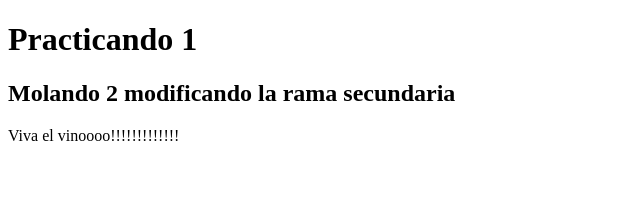
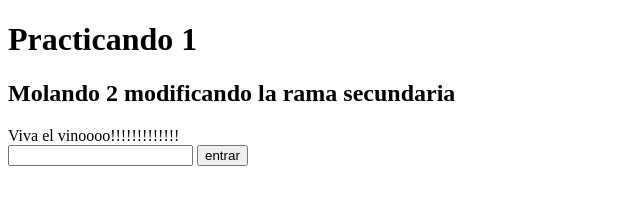
Before and after one commit to JoseLuis3003/Probando, a plain HTML site: page index.html in a window 1280 px wide. Shown: the whole page, without its empty margins (0-640 px from the left). Drawn offline with Linux system fonts and the light colour scheme.

Commit message:
Se modifico boton

```diff
--- a/index.html
+++ b/index.html
@@ -11,5 +11,10 @@
 
 
     Viva el vinoooo!!!!!!!!!!!!!
+    <form action="">
+
+        <input type="text" name="nombre" id="">
+        <input type="submit" value="entrar">
+    </form>
 </body>
 </html>
```
